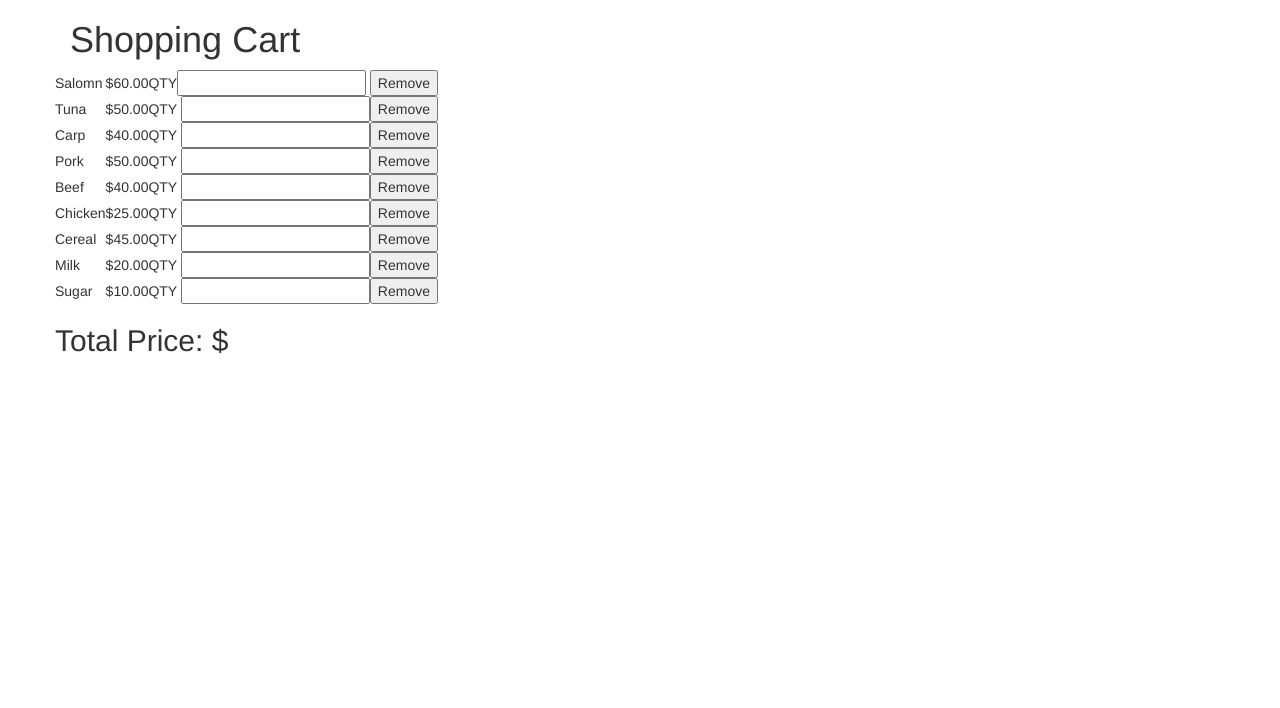
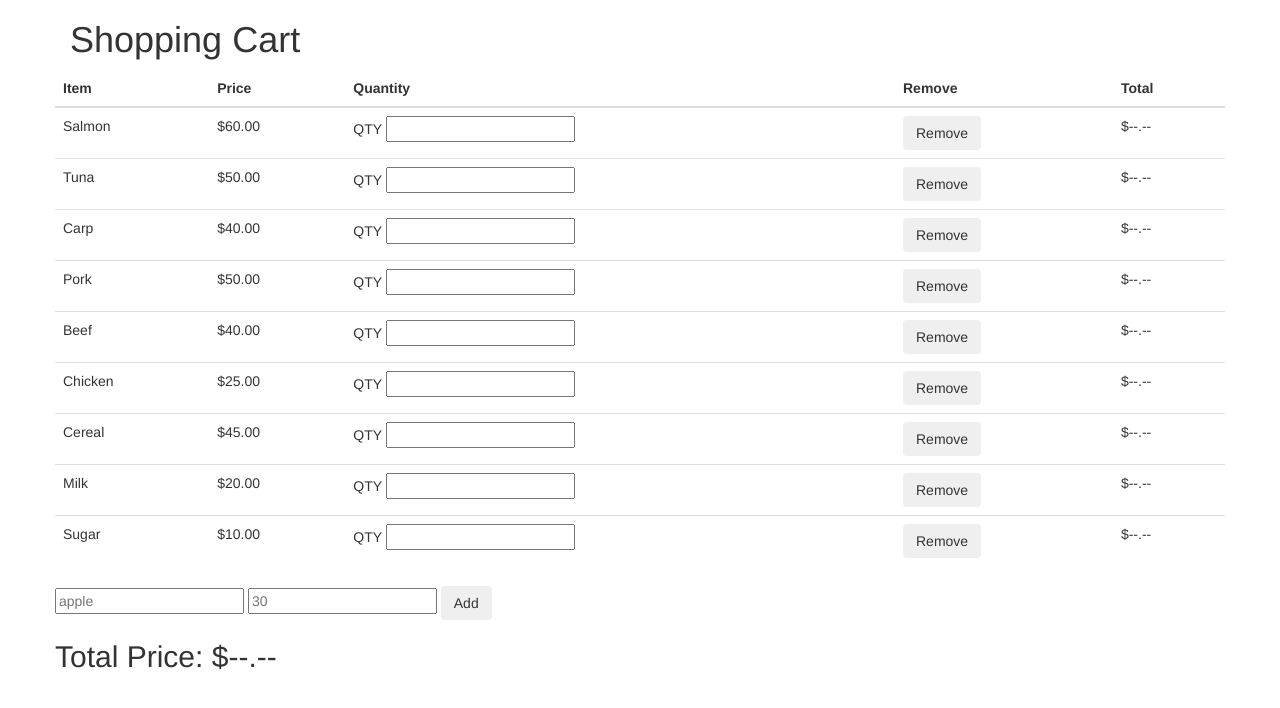
Before and after one commit to JaymesPhimmachack/jqueryium-shopping-cart-plain, a plain HTML site: page index.html in a window 1280 px wide. Drawn offline with nearby package versions, Linux system fonts and the light colour scheme.

Commit message:
Update page layout

```diff
--- a/index.html
+++ b/index.html
@@ -1,5 +1,6 @@
 <!DOCTYPE html>
 <html lang="en">
+
   <head>
     <meta http-equiv="Content-Type" content="text/html; charset=UTF-8">
     <meta charset="utf-8">
@@ -8,93 +9,107 @@
     <meta name="description" content="">
     <meta name="author" content="">
 
-    <script
-      src="https://code.jquery.com/jquery-3.3.1.min.js"
-      integrity="sha256-FgpCb/KJQlLNfOu91ta32o/NMZxltwRo8QtmkMRdAu8="
-      crossorigin="anonymous"></script>
+    <script src="https://code.jquery.com/jquery-3.3.1.min.js" integrity="sha256-FgpCb/KJQlLNfOu91ta32o/NMZxltwRo8QtmkMRdAu8=" crossorigin="anonymous"></script>
     <script src="js/application.js"></script>
 
     <link href="css/bootstrap.min.css" rel="stylesheet">
     <link href="css/custom.css" rel="stylesheet">
   </head>
+
   <body>
     <div class="container">
-      <h1>
+      <h1 class="my-3">
         Shopping Cart
       </h1>
       <div class="row">
         <div class="col-12">
-           <table>
+          <table class="table table-responsive">
+            <thead>
               <tr>
-               <td>Salomn</td>
-               <td>$60.00</td>
-               <td>QTY<input type="text"></td>
-               <td><button>Remove</button></td>
-               <td></td>
+                <th scope="col">Item</th>
+                <th scope="col">Price</th>
+                <th scope="col">Quantity</th>
+                <th scope="col">Remove</th>
+                <th scope="col">Total</th>
+              </tr>
+            </thead>
+            <tbody>
+              <tr>
+                <td class="item">Salmon</td>
+                <td class="price">$60.00</td>
+                <td class="quantity reduce-width">QTY <input type="text"></td>
+                <td class="reduce-width"><button class="btn btn-dark" id="btn-remove">Remove</button></td>
+                <td class="item-total-price">$--.--</td>
               </tr>
               <tr>
-               <td>Tuna</td>
-               <td>$50.00</td>
-               <td>QTY <input type="text"></td>
-               <td><button>Remove</button></td>
-               <td></td>
+                <td class="item">Tuna</td>
+                <td class="price">$50.00</td>
+                <td class="quantity reduce-width">QTY <input type="text"></td>
+                <td class="reduce-width"><button class="btn btn-dark" id="btn-remove">Remove</button></td>
+                <td class="item-total-price">$--.--</td>
               </tr>
               <tr>
-               <td>Carp</td>
-               <td>$40.00</td>
-               <td>QTY <input type="text"></td>
-               <td><button>Remove</button></td>
-               <td></td>
+                <td class="item">Carp</td>
+                <td class="price">$40.00</td>
+                <td class="quantity reduce-width">QTY <input type="text"></td>
+                <td class="reduce-width"><button class="btn btn-dark" id="btn-remove">Remove</button></td>
+                <td class="item-total-price">$--.--</td>
               </tr>
               <tr>
-               <td>Pork</td>
-               <td>$50.00</td>
-               <td>QTY <input type="text"></td>
-               <td><button>Remove</button></td>
-               <td></td>
+                <td class="item">Pork</td>
+                <td class="price">$50.00</td>
+                <td class="quantity reduce-width">QTY <input type="text"></td>
+                <td class="reduce-width"><button class="btn btn-dark" id="btn-remove">Remove</button></td>
+                <td class="item-total-price">$--.--</td>
               </tr>
               <tr>
-               <td>Beef</td>
-               <td>$40.00</td>
-               <td>QTY <input type="text"></td>
-               <td><button>Remove</button></td>
-               <td></td>
+                <td class="item">Beef</td>
+                <td class="price">$40.00</td>
+                <td class="quantity reduce-width">QTY <input type="text"></td>
+                <td class="reduce-width"><button class="btn btn-dark" id="btn-remove">Remove</button></td>
+                <td class="item-total-price">$--.--</td>
               </tr>
               <tr>
-              <td>Chicken</td>
-              <td>$25.00</td>
-              <td>QTY <input type="text"></td>
-              <td><button>Remove</button></td>
-              <td></td>
+                <td class="item">Chicken</td>
+                <td class="price">$25.00</td>
+                <td class="quantity reduce-width">QTY <input type="text"></td>
+                <td class="reduce-width"><button class="btn btn-dark" id="btn-remove">Remove</button></td>
+                <td class="item-total-price">$--.--</td>
               </tr>
               <tr>
-              <td>Cereal</td>
-              <td>$45.00</td>
-              <td>QTY <input type="text"></td>
-              <td><button>Remove</button></td>
-              <td></td>
+                <td class="item">Cereal</td>
+                <td class="price">$45.00</td>
+                <td class="quantity reduce-width">QTY <input type="text"></td>
+                <td class="reduce-width"><button class="btn btn-dark" id="btn-remove">Remove</button></td>
+                <td class="item-total-price">$--.--</td>
               </tr>
               <tr>
-              <td>Milk</td>
-              <td>$20.00</td>
-              <td>QTY <input type="text"></td>
-              <td><button>Remove</button></td>
-              <td></td>
+                <td class="item">Milk</td>
+                <td class="price">$20.00</td>
+                <td class="quantity reduce-width">QTY <input type="text"></td>
+                <td class="reduce-width"><button class="btn btn-dark" id="btn-remove">Remove</button></td>
+                <td class="item-total-price">$--.--</td>
               </tr>
               <tr>
-              <td>Sugar</td>
-              <td>$10.00</td>
-              <td>QTY <input type="text"></td>
-              <td><button>Remove</button></td>
-              <td></td>
+                <td class="item">Sugar</td>
+                <td class="price">$10.00</td>
+                <td class="quantity reduce-width">QTY <input type="text"></td>
+                <td class="reduce-width"><button class="btn btn-dark" id="btn-remove">Remove</button></td>
+                <td class="item-total-price">$--.--</td>
               </tr>
+            </tbody>
           </table>
         </div>
-        <form action="" class="col-12"></form>
+        <form action="" class="col-12" id="add-item">
+          <input type="text" name="item" placeholder="apple">
+          <input type="text" name="price" placeholder="30" class="input-spacing">
+          <button class="btn btn-dark">Add</button>
+        </form>
         <div class="col-12">
-          <h2>Total Price: $<span id="total price"></span></h2>
+          <h2>Total Price: $<span id="overall-total">--.--</span></h2>
         </div>
       </div>
     </div>
   </body>
+
 </html>
```
Lines whose indentation alone changed are shown as unchanged.
